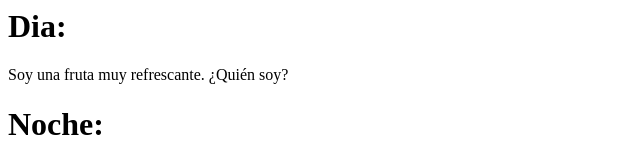
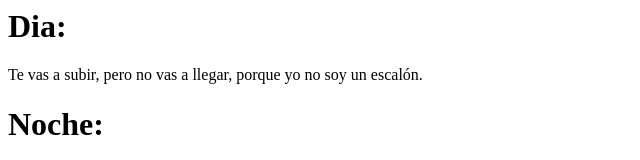
Before and after one commit to SamuelStinson02/Support, a plain HTML site: page index.html in a window 1280 px wide. Shown: the top 160 px of the page, without its empty margins (0-640 px from the left). Drawn offline with Linux system fonts and the light colour scheme.

Commit message:
Update index.html

```diff
--- a/index.html
+++ b/index.html
@@ -5,7 +5,7 @@
 <body>
 <div class=dia>
     <h1>Dia: </h1>
-    <p class=a_dia>Soy una fruta muy refrescante. ¿Quién soy?</p>
+    <p class=a_dia>Te vas a subir, pero no vas a llegar, porque yo no soy un escalón.</p>
 </div>
 <div class=noche>
     <h1>Noche: </h1>
```
